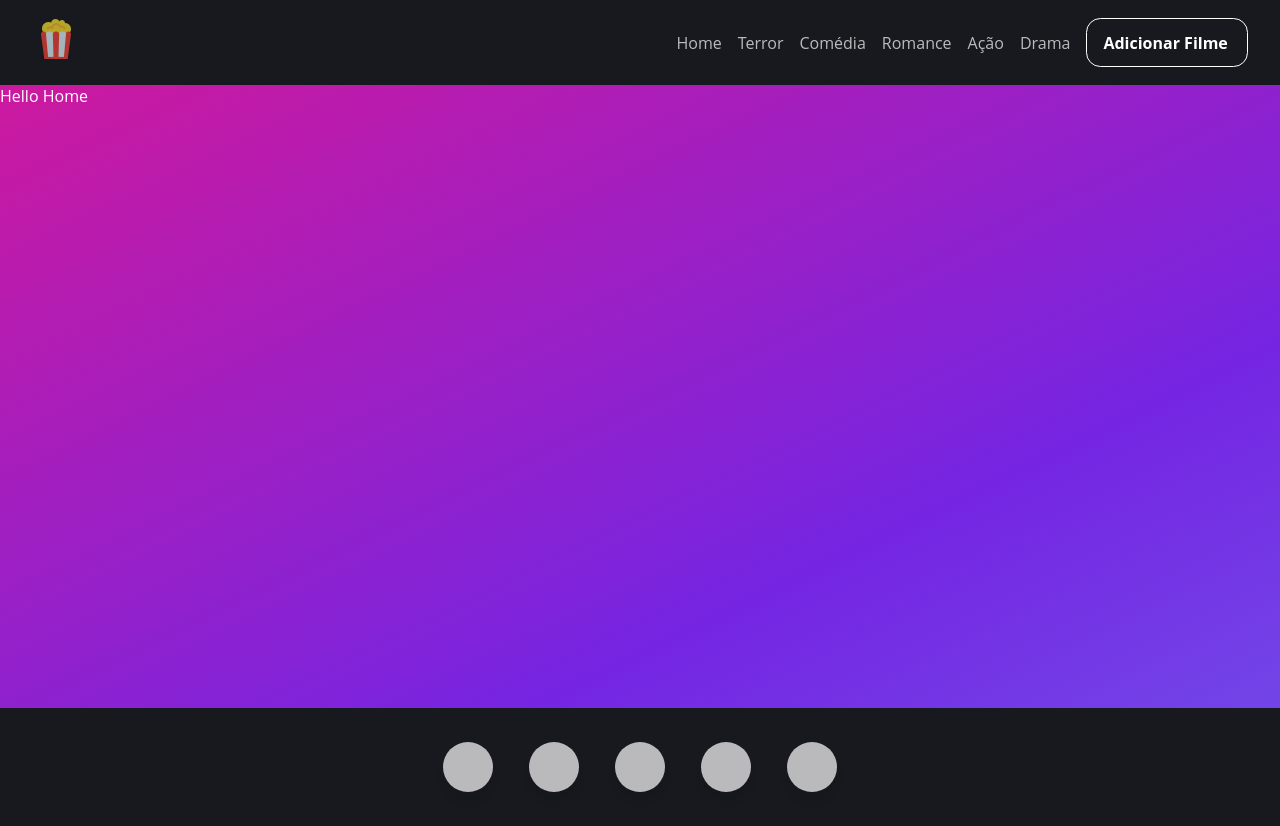
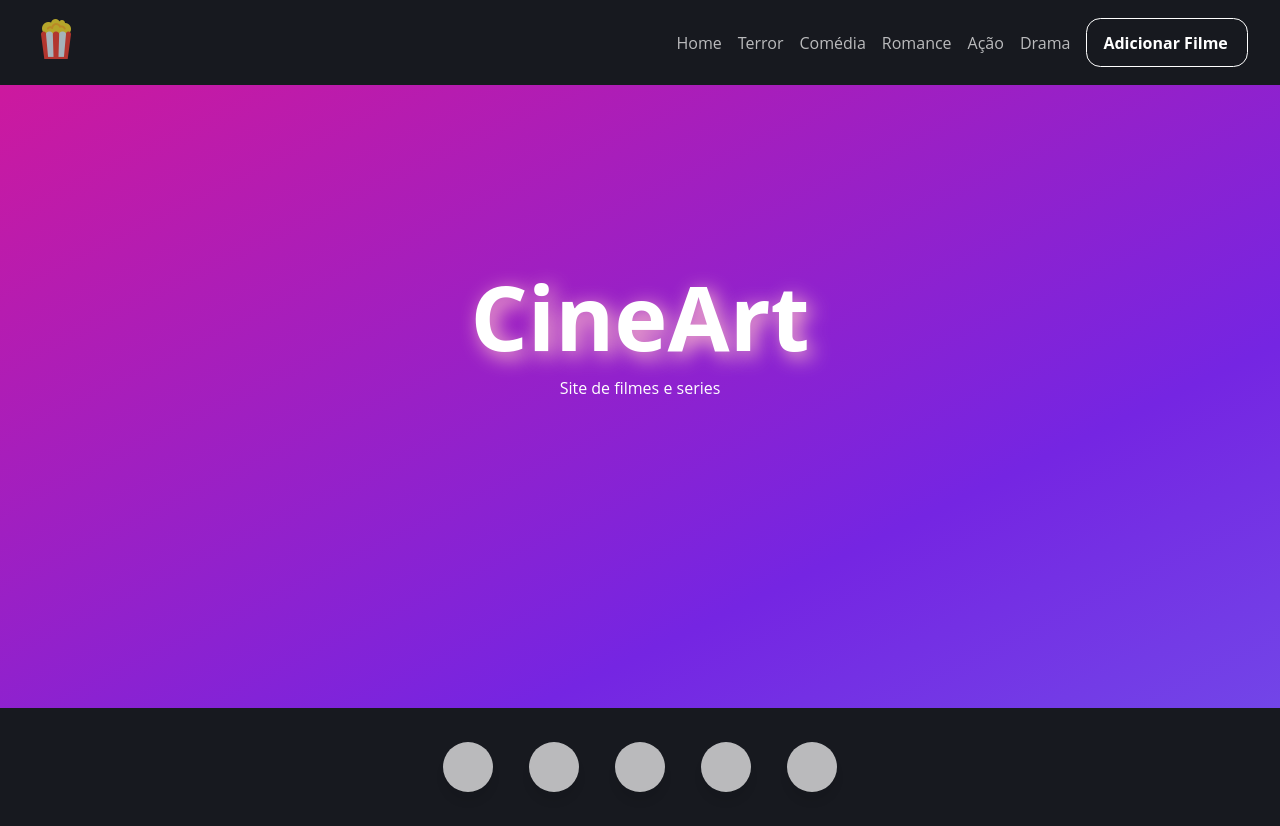
Before and after one commit to fernandorussie/cinemaAPI, a React (Vite) app: page / in a window 1280 px wide. Built offline with nearby package versions, Linux system fonts and the light colour scheme.

Commit message:
atualização da home
criação do logo central e estilização.

```diff
--- a/src/routes/Home/index.jsx
+++ b/src/routes/Home/index.jsx
@@ -1,14 +1,20 @@
 import React from 'react';
 import Head from '../../components/Head'
-
 // import { Container } from './styles';
 import './styles.css'
 
 function Home() {
   return (
-    <div>
-      <Head title="Home"/>
-        Hello Home
+    <div className='container-home'>
+        <Head title="Home"/>
+        <a className='logo' href='https://github.com/fernandorussie/cinemaAPI' target="_blank">
+          <p>
+            CineArt
+          </p>
+        </a>
+        <p>
+          Site de filmes e series
+        </p>
     </div>
   );
 }
--- a/src/routes/Home/styles.css
+++ b/src/routes/Home/styles.css
@@ -1,3 +1,30 @@
 body{
     min-height: 100vh;
 }
+.container-home{
+    height: 100%;
+    display: flex;
+    align-items: center;
+    justify-content: center;
+    flex-direction: column;
+    padding-top: 20px;
+}
+.container-home p {
+    color: white;
+}
+.logo{
+    margin-top: 150px;
+    text-decoration: none;
+    opacity: 1;
+}
+.logo p{
+    font-size: 90px;
+    font-weight: bold;
+    color: white;
+    text-shadow: 5px 5px 20px pink;
+    transition: 1s all ease;
+    cursor: pointer;
+}
+.logo:hover{
+    opacity: 0.7;
+}
```
